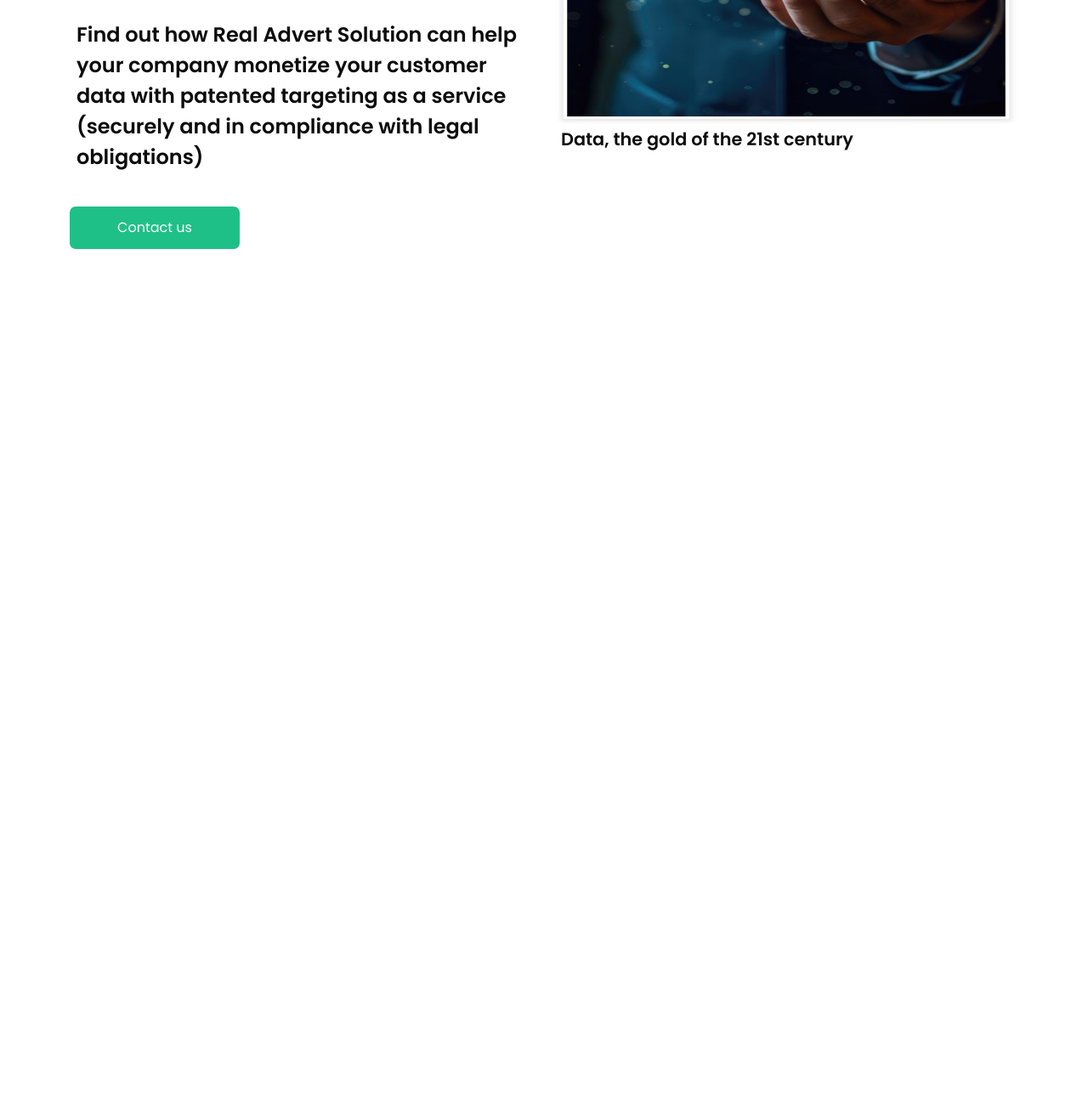
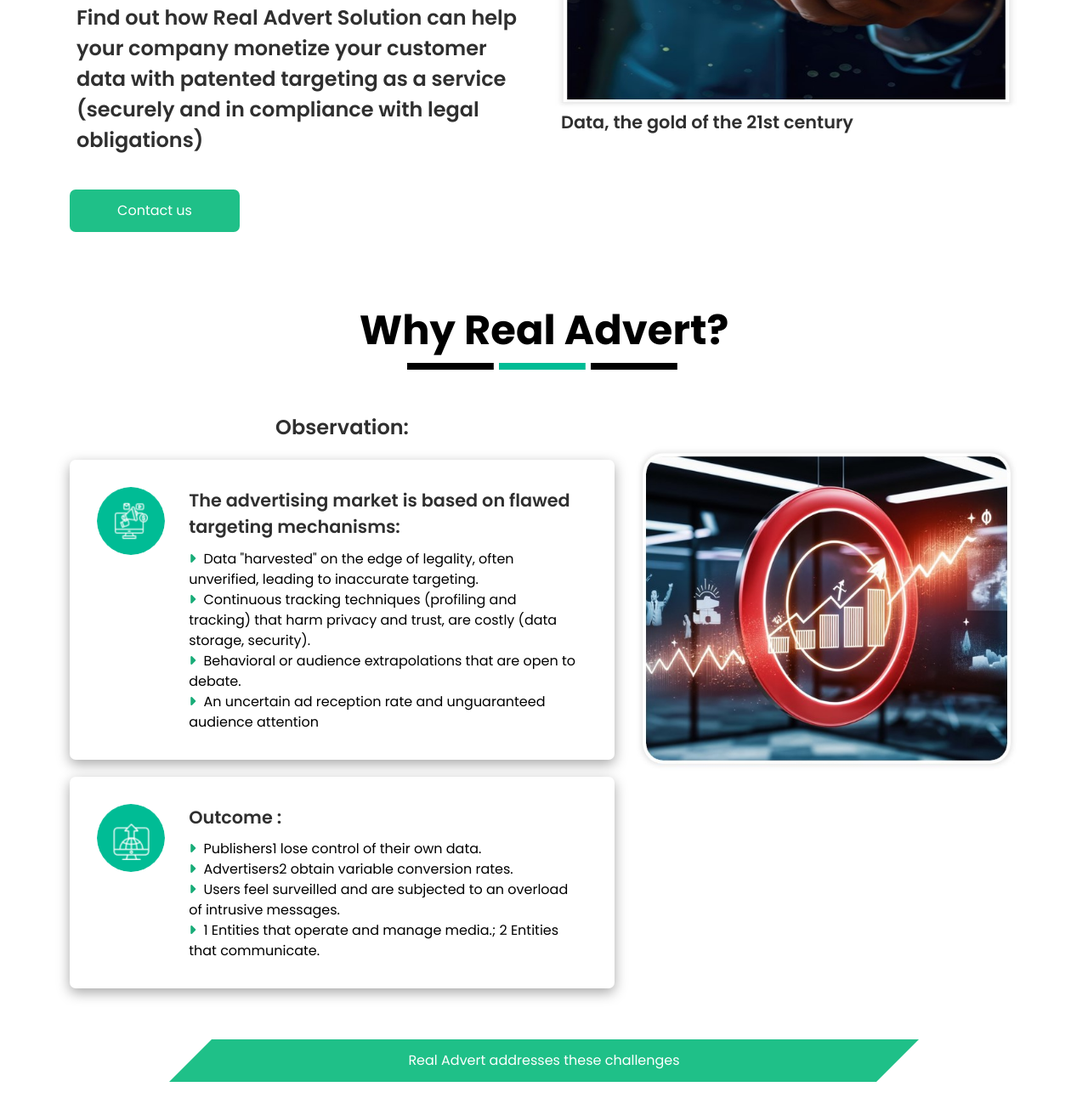
Before and after one commit to mdtarekmahmud449/Real-Advert, a plain HTML site: page index.html in a window 1280 px wide. Shown: the part 524-1836 px from the top of the page at 85% size. Before the commit the page ends 877 px from the top, so only its background shows below. Drawn offline with nearby package versions, Linux system fonts and the light colour scheme.

Commit message:
Product Section

```diff
--- a/css/style.css
+++ b/css/style.css
@@ -13,7 +13,7 @@
   --mainFontColor: #ffffff;
   --secondaryFontColor: #e1dcdc;
   --titleColor: #000;
-  --subtitleColor: #0c0c0c;
+  --subtitleColor: #000000d0;
   --paragraphTextColor: #000;
 }
 ::selection {
@@ -86,6 +86,17 @@ body {
   color: var(--titleColor);
   font-family: var(--primaryFont);
   font-weight: 700;
+  margin-bottom: 60px;
+  position: relative;
+}
+
+.titleText::after {
+  content: url(../img/line.png);
+  position: absolute;
+  left: 0;
+  right: 0;
+  margin-inline: auto;
+  top: 30px;
 }
 
 .subtitleText {
@@ -113,7 +124,7 @@ body {
 }
 .section {
   width: 100%;
-  padding: 60px 0;
+  padding: 40px 0;
   margin: 0 auto;
 }
 .btnCustom {
@@ -156,9 +167,6 @@ body {
   margin-top: 40px;
   width: 200px;
 }
-.firstSection .titleText {
-  margin-bottom: 60px;
-}
 .wrapper {
   height: 60vh;
 }
@@ -169,36 +177,106 @@ body {
   width: 100%;
   height: 100%;
 }
+/* First Section End */
 
-/* .wrapperBox {
-  padding-top: 120px;
-} */
-/* First Section End */
+/* Product Section Start */
+.productSection .subtitleText {
+  margin-bottom: 20px;
+}
+.productBox {
+  box-shadow: rgba(0, 0, 0, 0.35) 0px 5px 15px;
+  padding: 32px;
+  border-radius: 7px;
+  margin-bottom: 20px;
+}
+.singleBox img {
+  width: 80px;
+  height: 80px;
+  border-radius: 50%;
+  background-position: center center;
+}
+.productSection .paragraphTitle {
+  margin-bottom: 10px;
+}
+.productSection .wrapperImg {
+  background-size: contain;
+  height: auto;
+  margin-top: 40px;
+}
+.btnProduct {
+  position: relative;
+  padding: 0 20px;
+  margin-top: 40px;
+  border-radius: 0;
+  width: 70%;
+}
+.btnProduct::after {
+  content: "";
+  position: absolute;
+  border-top: 50px solid var(--btnColor);
+  border-left: 50px solid var(--btnColor);
+  border-right: 50px solid transparent;
+  border-bottom: 0px solid transparent;
+  top: 0;
+  z-index: -1;
+  right: -50px;
+}
+.btnProduct::before {
+  content: "";
+  position: absolute;
+  border-top: 0px solid transparent;
+  border-right: 50px solid var(--btnColor);
+  border-left: 50px solid transparent;
+  border-bottom: 50px solid var(--btnColor);
+  top: 0;
+  left: -50px;
+  z-index: -1;
+}
+/* Product Section End */
 
 @media screen and (max-width: 767px) {
   /* Utilites Start */
   .section {
-    padding: 20px 0px;
+    padding: 60px 0px;
   }
   .titleText {
-    font-size: 2.2rem;
+    font-size: 2.1rem;
+    margin-bottom: 60px;
   }
   .subtitleText {
-    font-size: 1.5rem;
+    font-size: 1.2rem;
   }
   .paragraphTitle {
-    font-size: 1.2rem;
+    font-size: 1rem;
+  }
+  .paragraphText {
+    font-size: 0.9em;
   }
   /* Utilites End */
 
   /* First Section Start */
   .firstSection {
-    margin-top: 56px;
+    margin-top: 40px;
   }
   .firstSection .btnCustom {
     width: 100%;
     margin-top: 20px;
     margin-bottom: 40px;
   }
+  .solutionMessageBox {
+    margin: 20px 0;
+  }
   /* First Section End */
+
+  /* Product Section Start */
+  .productSection .wrapperImg {
+    background-size: contain;
+    height: auto;
+    margin-top: 20px;
+  }
+
+  .productSection .paragraphTitle {
+    margin-top: 20px;
+  }
+  /* Product Section End */
 }
--- a/index.html
+++ b/index.html
@@ -72,8 +72,8 @@
               Real Advert is a targeted messaging service that operates across
               all types of digital devices.
             </p>
-            <div class="solutionMessageBox row">
-              <div class="col-md-12">
+            <div class="solutionMessageBox">
+              <div class="messageBox">
                 <p class="paragraphTitle">This patented solution:</p>
                 <p class="paragraphText">
                   <i class="fa-solid fa-caret-right"></i>
@@ -104,6 +104,88 @@
       </div>
     </div>
     <!-- First Section End -->
+
+    <!-- Product Section Start -->
+    <div class="productSection section" id="productSection">
+      <div class="container">
+        <p class="titleText text-center">Why Real Advert?</p>
+        <div class="row">
+          <div class="col-md-7">
+            <p class="subtitleText text-center">Observation:</p>
+            <div class="productBox">
+              <div class="row singleBox">
+                <div class="col-md-2 text-center">
+                  <img src="img/computer.png" alt="" />
+                </div>
+                <div class="col-md-10">
+                  <p class="paragraphTitle">
+                    The advertising market is based on flawed targeting
+                    mechanisms:
+                  </p>
+                  <p class="paragraphText">
+                    <i class="fa-solid fa-caret-right"></i>
+                    Data "harvested" on the edge of legality, often unverified,
+                    leading to inaccurate targeting.
+                  </p>
+                  <p class="paragraphText">
+                    <i class="fa-solid fa-caret-right"></i>
+                    Continuous tracking techniques (profiling and tracking) that
+                    harm privacy and trust, are costly (data storage, security).
+                  </p>
+                  <p class="paragraphText">
+                    <i class="fa-solid fa-caret-right"></i>
+                    Behavioral or audience extrapolations that are open to
+                    debate.
+                  </p>
+                  <p class="paragraphText">
+                    <i class="fa-solid fa-caret-right"></i>
+                    An uncertain ad reception rate and unguaranteed audience
+                    attention
+                  </p>
+                </div>
+              </div>
+            </div>
+            <div class="productBox">
+              <div class="row singleBox">
+                <div class="col-md-2 text-center">
+                  <img src="img/computer1.png" alt="" />
+                </div>
+                <div class="col-md-10">
+                  <p class="paragraphTitle">Outcome :</p>
+                  <p class="paragraphText">
+                    <i class="fa-solid fa-caret-right"></i>
+                    Publishers1 lose control of their own data.
+                  </p>
+                  <p class="paragraphText">
+                    <i class="fa-solid fa-caret-right"></i>
+                    Advertisers2 obtain variable conversion rates.
+                  </p>
+                  <p class="paragraphText">
+                    <i class="fa-solid fa-caret-right"></i>
+                    Users feel surveilled and are subjected to an overload of
+                    intrusive messages.
+                  </p>
+                  <p class="paragraphText">
+                    <i class="fa-solid fa-caret-right"></i>
+                    1 Entities that operate and manage media.; 2 Entities that
+                    communicate.
+                  </p>
+                </div>
+              </div>
+            </div>
+          </div>
+          <div class="col-md-5">
+            <img src="img/market.jpg" class="wrapperImg" alt="" />
+          </div>
+        </div>
+        <div class="text-center">
+          <button class="btnCustom btnProduct">
+            <a href="#">Real Advert addresses these challenges</a>
+          </button>
+        </div>
+      </div>
+    </div>
+    <!-- Product Section End -->
     <script
       src="https://cdn.jsdelivr.net/npm/bootstrap@5.3.3/dist/js/bootstrap.bundle.min.js"
       integrity="sha384-YvpcrYf0tY3lHB60NNkmXc5s9fDVZLESaAA55NDzOxhy9GkcIdslK1eN7N6jIeHz"
```
Also changed, not shown: img/computer.png (added), img/computer1.png (added), img/line.png (added), img/market.jpg (added).
